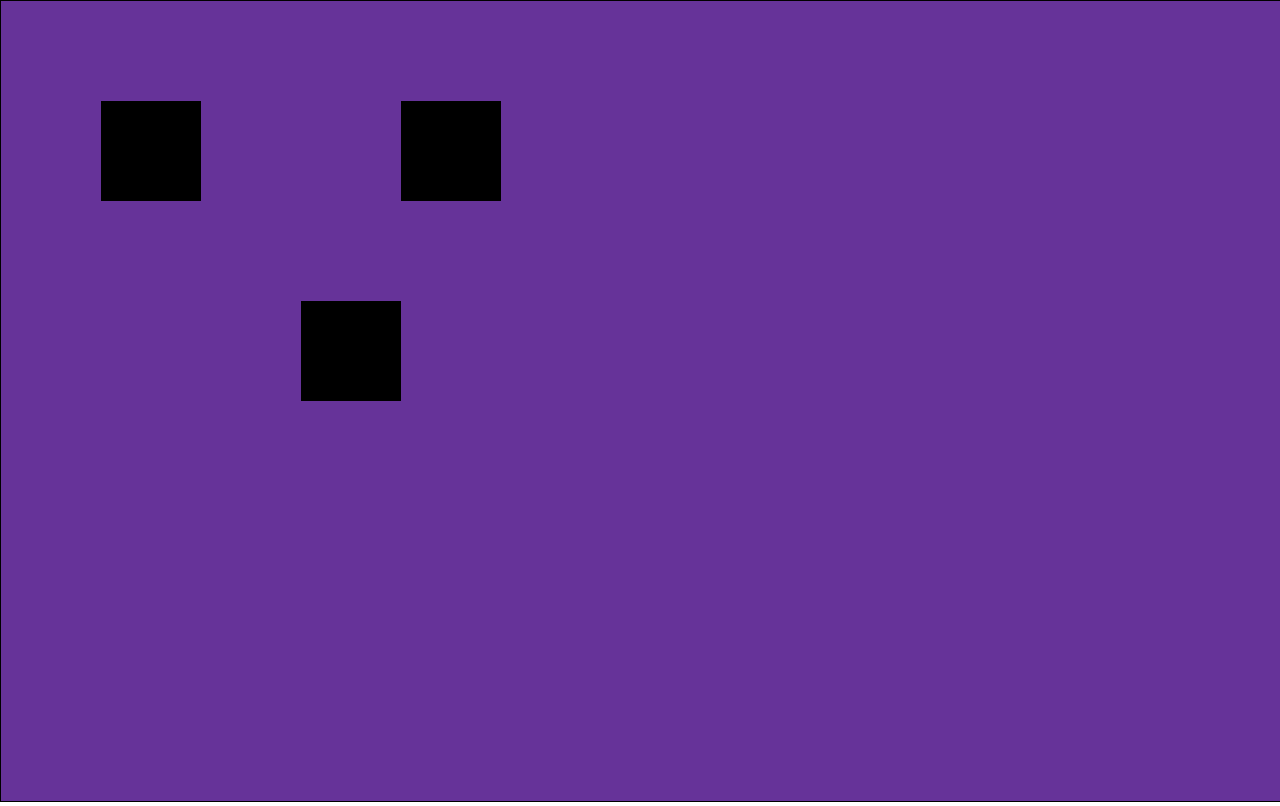
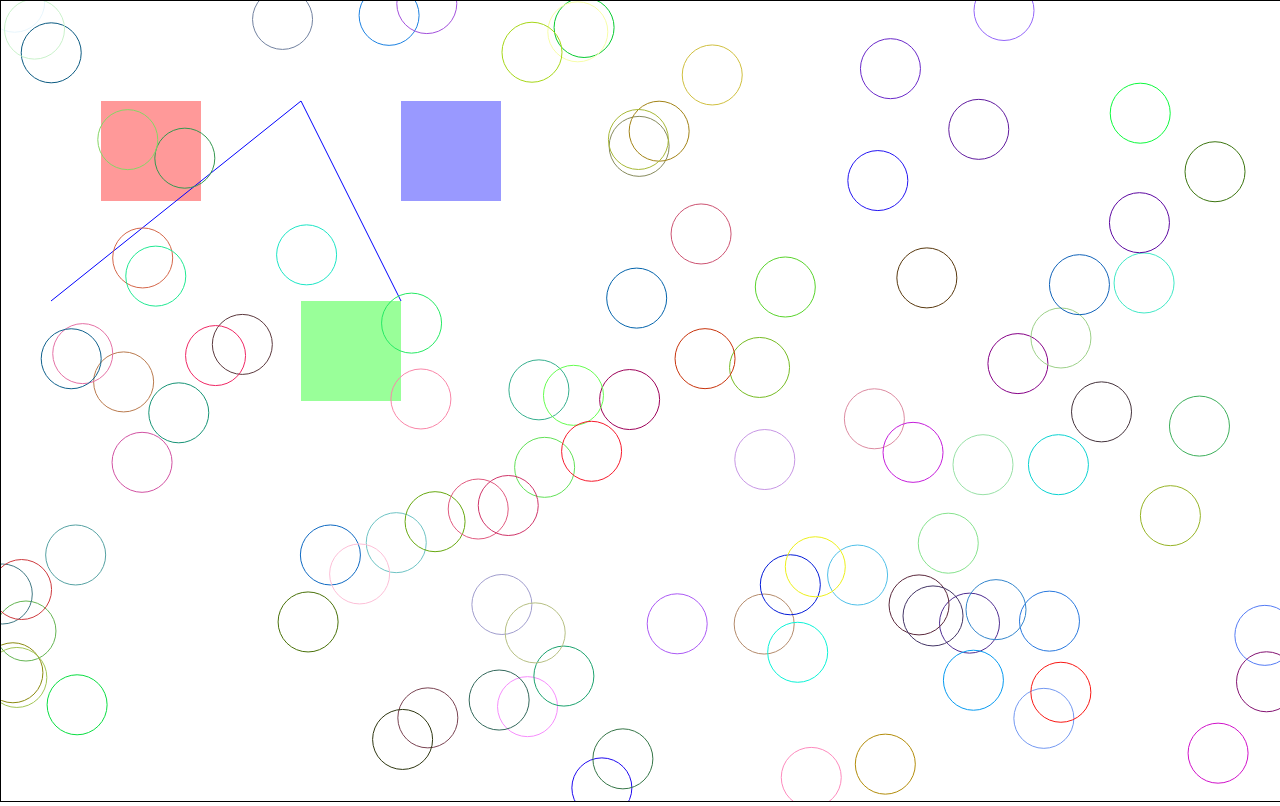
Before and after one commit to magiai/canvasExercises, a plain HTML site: page index.html in a window 1280 px wide. Drawn offline with Linux system fonts and the light colour scheme.

Commit message:
circles and randomized color

```diff
--- a/canvas.js
+++ b/canvas.js
@@ -5,8 +5,44 @@ canvas.height = window.innerHeight;
 
 var c = canvas.getContext('2d');//contact
 
-c.fillRect(100, 100, 100, 100);
+c.fillStyle = 'rgba(255, 0, 0, 0.4)';
+c.fillRect(100, 100, 100, 100); //x, y - gdzie ma być położone, dwa kolejene: wysokość, szerokość
+c.fillStyle = 'rgba(0, 0, 255, 0.4)';
 c.fillRect(400, 100, 100, 100);
+c.fillStyle = 'rgba(0, 255, 0, 0.4)';
 c.fillRect(300, 300, 100, 100);
 
 console.log(canvas);
+
+// Line
+c.beginPath();
+c.moveTo(50, 300); //początek lini
+c.lineTo(300, 100); //gdzie ma się kończyć
+c.lineTo(400, 300); //następna linia
+c.strokeStyle = "blue"; //dodawanie kolorów
+c.stroke();
+
+//Arc / Circle
+// c.beginPath();
+// c.arc(300, 300, 30, 0, Math.PI * 2, false);
+// //(x, y, radius, )
+// c.strokeStyle = "orange";
+// c.stroke();
+
+for (var i = 0; i < 100; i++) {
+
+    var x = Math.random() * window.innerWidth;
+    var y = Math.random() * window.innerHeight;
+
+    c.beginPath();
+    c.arc(x, y, 30, 0, Math.PI * 2, false);
+//(x, y, radius, )
+    function randomColor() {
+        var r = 255*Math.random()|0;
+        var g = 255*Math.random()|0;
+        var b = 255*Math.random()|0;
+        return 'rgb(' + r + ',' + g + ',' + b + ')';
+    };
+    c.strokeStyle = randomColor();
+    c.stroke();
+}
--- a/index.html
+++ b/index.html
@@ -9,7 +9,7 @@
     <style type="text/css">
         canvas {
             border: 1px solid black;
-            background-color: rebeccapurple;
+            /*background-color: rebeccapurple;*/
         }
         body {
             margin: 0;
```
